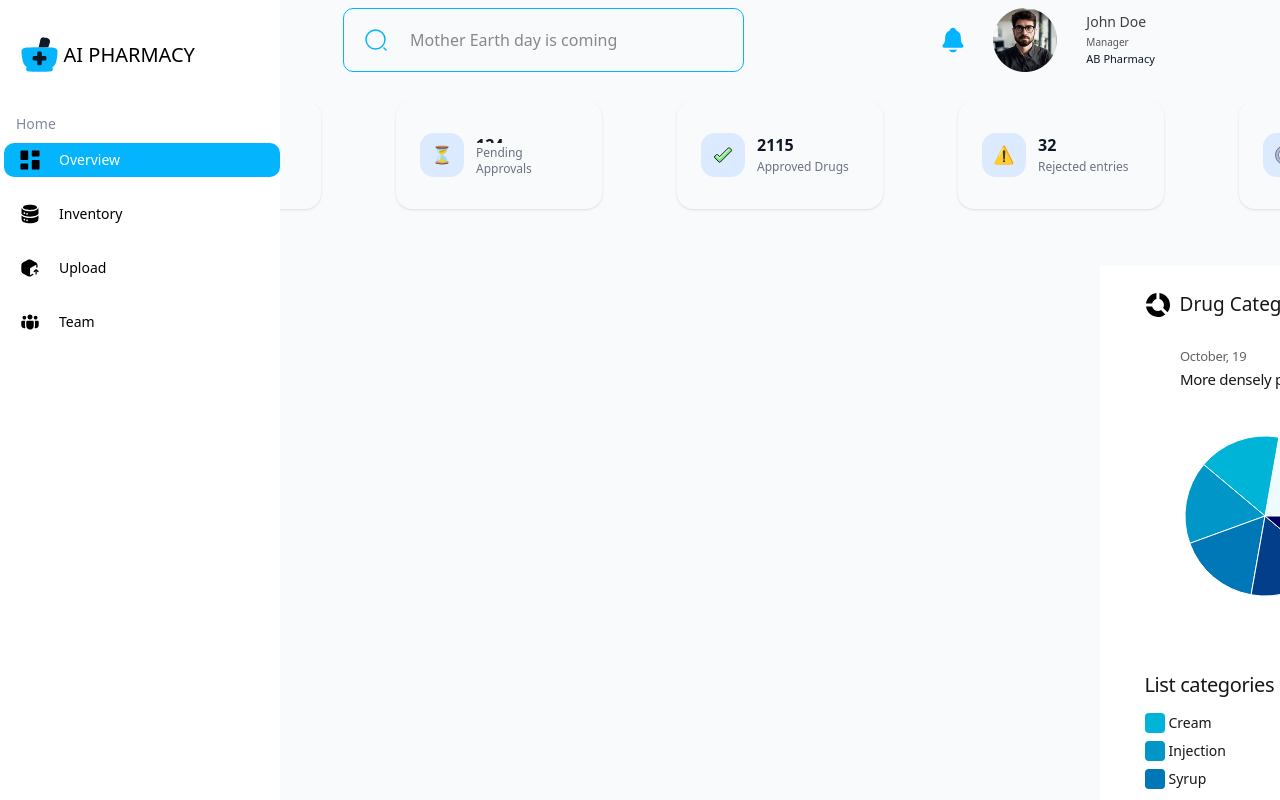
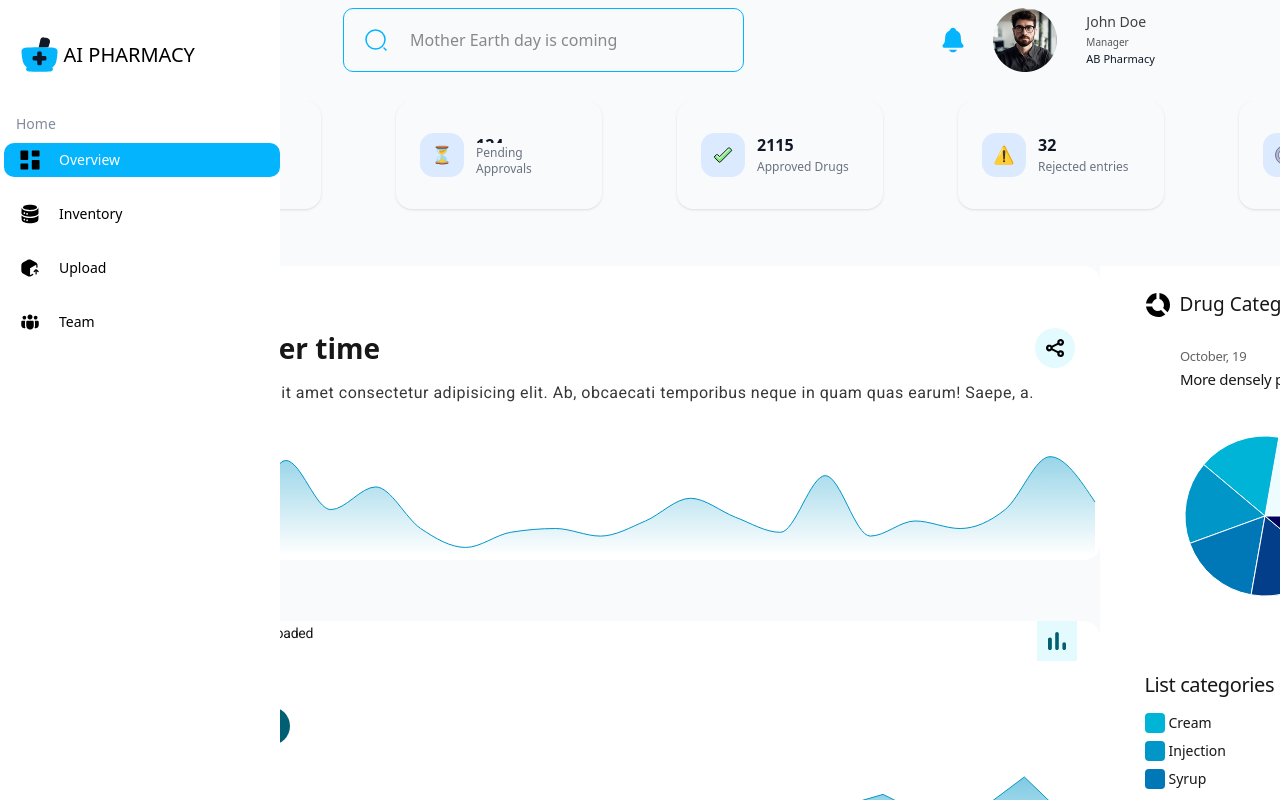
Before and after one commit to Efojensen/AI_Pharmacy, a Next.js app: page / in a window 1280 px wide. Built offline with nearby package versions, Linux system fonts and the light colour scheme.

Commit message:
Made the second graph for the main page

```diff
--- a/app/page.tsx
+++ b/app/page.tsx
@@ -1,6 +1,10 @@
+import Card from "@components/Card";
+import { BlueOutlinedButton } from "@components/Buttons";
 import StatTileRow from "@components/statusTile/StatTileRow";
+import DrugsUploadedTile from "@components/DrugsUploadedTile";
 import DrugOverview from "@components/drugOverview/DrugOverview";
 import PharmacistOverview from "@components/pharmacistOverview/PharmacistOverview";
+import { CurvedLinePlot, LinearLinePlot } from "@components/charts/lineChartPlot";
 
 export default function Home() {
   return (
@@ -8,7 +12,38 @@ export default function Home() {
       <main className="flex flex-col items-center">
         <StatTileRow/>
         <div className='flex'>
-          <div className='flex w-[62.4375rem]'>
+          <div className='flex flex-col w-[62.4375rem] gap-y-[3.8125rem]'>
+
+            {/* The first card component */}
+            <Card className='pt-[3.875rem]'>
+              <div className='flex flex-col px-[1.5625rem] items-start gap-y-[.8125rem] mb-[1.5625rem]'>
+                <div className='flex w-full justify-between'>
+                  <h2 className='font-bold text-[1.75rem] leading-[2.5rem]'>Uploads over time</h2>
+                  <BlueOutlinedButton
+                    icon="/svgs/share.svg"
+                    className='rounded-full'
+                  />
+                </div>
+                <h4 className='text-[1rem] tracking-[0.03125rem] leading-[1.4375rem] roboto-font text-pharmacistOverviewText'>Lorem ipsum dolor sit amet consectetur adipisicing elit. Ab, obcaecati temporibus neque in quam quas earum! Saepe, a.</h4>
+              </div>
+              <CurvedLinePlot/>
+            </Card>
+
+            {/* The second card component */}
+            <Card className='flex flex-col'>
+              <div className='flex w-full justify-between pl-[5.25rem] pr-[1.4375rem]'>
+                <DrugsUploadedTile
+                  change='2.45%'
+                  changeSign="+"
+                  quantity="2458"
+                  title='Total Drugs Uploaded'
+                />
+                <BlueOutlinedButton
+                  icon='/svgs/analytics.svg'
+                />
+              </div>
+              <LinearLinePlot/>
+            </Card>
           </div>
           <div className='flex flex-col'>
             <DrugOverview/>
--- a/components/Buttons.tsx
+++ b/components/Buttons.tsx
@@ -2,7 +2,8 @@ import Image from 'next/image'
 
 interface ButtonProps {
     icon?: string
-    label: string
+    label?: string
+    className?: string
 }
 
 export const NormalButton:React.FC<ButtonProps> = ({ label, icon }) => {
@@ -61,3 +62,16 @@ export const FilledButton:React.FC<ButtonProps> = ({ label, icon }) => {
         </button>
     )
 }
+
+export const BlueOutlinedButton: React.FC<ButtonProps> = ({ icon, className }) => {
+    return (
+        <button className={`flex bg-buttonBgColor size-[2.5rem] hover:cursor-pointer items-center justify-center ${className}`}>
+            <Image
+                width={18}
+                height={20}
+                src={icon!}
+                alt={icon!.slice(5)}
+            />
+        </button>
+    )
+}
--- /dev/null
+++ b/components/DrugsUploadedTile.tsx
@@ -0,0 +1,18 @@
+interface DrugsUploadedTileProps {
+    title: string
+    change: string
+    quantity: string
+    changeSign: '+'| '-'
+}
+
+const DrugsUploadedTile:React.FC<DrugsUploadedTileProps> = ({ title, quantity, change, changeSign }) => {
+    return (
+        <section className='flex flex-col items-center gap-y-[0.625rem] mb-[1.6875rem]'>
+            <h3 className='text-sm text-center leading-[1.5rem] tracking-[-.0175rem] roboto-font'>{title}</h3>
+            <h4 className='roboto-font text-[1.75rem] font-bold text-center'>{quantity}</h4>
+            <button className='px-[0.75rem] py-[0.4375rem] bg-[#005F73] rounded-[3.625rem]'>{changeSign} {change}</button>
+        </section>
+    )
+}
+
+export default DrugsUploadedTile
--- /dev/null
+++ b/components/charts/ConstChartData.ts
@@ -0,0 +1,55 @@
+import { LineChartType } from "./ChartTypes";
+
+export const sampleData: LineChartType[] = [
+    { name: 'Page A', uv: 4000, pv: 2400, amt: 2400 },
+    { name: 'Page B', uv: 3000, pv: 1398, amt: 2210 },
+    // { name: 'Page C', uv: 2000, pv: 9800, amt: 2290 },
+    { name: 'Page D', uv: 2780, pv: 3908, amt: 2000 },
+    { name: 'Page E', uv: 1890, pv: 4800, amt: 2181 },
+    { name: 'Page F', uv: 2390, pv: 3800, amt: 2500 },
+    { name: 'Page G', uv: 3490, pv: 4300, amt: 2100 },
+];
+
+export const firstCardData: LineChartType[] = [
+    { name: 'Day 1', uv: 1200, pv: 900, amt: 1100 },
+    { name: 'Day 2', uv: 3400, pv: 1700, amt: 2900 },
+    { name: 'Day 3', uv: 2100, pv: 3200, amt: 2200 },
+    { name: 'Day 4', uv: 2800, pv: 800, amt: 2500 },
+    { name: 'Day 5', uv: 1500, pv: 2500, amt: 1600 },
+    { name: 'Day 6', uv: 3700, pv: 1200, amt: 3000 },
+    { name: 'Day 7', uv: 1900, pv: 1800, amt: 2000 },
+    { name: 'Day 8', uv: 3100, pv: 700, amt: 2700 },
+    { name: 'Day 9', uv: 2500, pv: 200, amt: 2300 },
+    { name: 'Day 10', uv: 3300, pv: 600, amt: 2600 },
+    { name: 'Day 11', uv: 2200, pv: 700, amt: 2100 },
+    { name: 'Day 12', uv: 2900, pv: 500, amt: 2400 },
+    { name: 'Day 13', uv: 3500, pv: 900, amt: 2700 },
+    { name: 'Day 14', uv: 3000, pv: 1500, amt: 2600 },
+    { name: 'Day 15', uv: 3800, pv: 1000, amt: 3100 },
+    { name: 'Day 16', uv: 3400, pv: 600, amt: 2900 },
+    { name: 'Day 17', uv: 2600, pv: 2100, amt: 2400 },
+    { name: 'Day 18', uv: 3100, pv: 500, amt: 2700 },
+    { name: 'Day 19', uv: 3600, pv: 900, amt: 3000 },
+    { name: 'Day 20', uv: 3300, pv: 700, amt: 2700 },
+    { name: 'Day 21', uv: 2800, pv: 1200, amt: 2500 },
+    { name: 'Day 22', uv: 1900, pv: 2600, amt: 2000 },
+    { name: 'Day 23', uv: 3700, pv: 1400, amt: 3100 },
+];
+
+export const secondCardData: LineChartType[] = [
+    { name: 'Day 1', uv: 800, pv: 1200, amt: 900 },
+    { name: 'Day 2', uv: 1500, pv: 1000, amt: 1300 },
+    { name: 'Day 3', uv: 1900, pv: 800, amt: 1600 },
+    { name: 'Day 4', uv: 1000, pv: 200, amt: 1100 },
+    { name: 'Day 5', uv: 2500, pv: 700, amt: 2000 },
+    { name: 'Day 6', uv: 1700, pv: 800, amt: 1600 },
+    { name: 'Day 7', uv: 2100, pv: 600, amt: 1900 },
+    { name: 'Day 8', uv: 900, pv: 1010, amt: 1000 },
+    { name: 'Day 9', uv: 2000, pv: 500, amt: 1700 },
+    { name: 'Day 10', uv: 1200, pv: 960, amt: 1300 },
+    { name: 'Day 11', uv: 2600, pv: 1100, amt: 2200 },
+    { name: 'Day 12', uv: 1400, pv: 1370, amt: 1500 },
+    { name: 'Day 13', uv: 2300, pv: 900, amt: 2000 },
+    { name: 'Day 14', uv: 1000, pv: 1600, amt: 1200 },
+    { name: 'Day 15', uv: 2700, pv: 700, amt: 2200 },
+];
--- a/components/charts/PieChart.tsx
+++ b/components/charts/PieChart.tsx
@@ -7,6 +7,7 @@ const CustomLegend = (props) => {
 
     return (
         <div className='flex flex-col w-[19.375rem] mt-[3.65625rem]'>
+            {/* TODO: Make button component */}
             <span className='text-xl font-medium leading-[1.40625rem] justify-between tracking-[-0.025rem]'>List categories</span>
             <div className="grid grid-cols-2 gap-2 mt-4">
                 {payload.map((entry, index) => (
--- a/components/charts/lineChartPlot.tsx
+++ b/components/charts/lineChartPlot.tsx
@@ -1,27 +1,73 @@
 // src/components/LineChartPlot.js
 "use client";
 
-import { LineChart, Line, ResponsiveContainer } from "recharts";
+import { firstCardData, sampleData, secondCardData } from "./ConstChartData";
+import { LineChart, Line, ResponsiveContainer, Area, AreaChart } from "recharts";
 
-const sampleData = [
-    { name: 'Page A', uv: 4000, pv: 2400, amt: 2400 },
-    { name: 'Page B', uv: 3000, pv: 1398, amt: 2210 },
-    // { name: 'Page C', uv: 2000, pv: 9800, amt: 2290 },
-    { name: 'Page D', uv: 2780, pv: 3908, amt: 2000 },
-    { name: 'Page E', uv: 1890, pv: 4800, amt: 2181 },
-    { name: 'Page F', uv: 2390, pv: 3800, amt: 2500 },
-    { name: 'Page G', uv: 3490, pv: 4300, amt: 2100 },
-];
-
-const LineChartPlot = () => {
+export const LineChartPlot = () => {
     return (
         <ResponsiveContainer width="100%" height={47} className='flex-1'>
             <LineChart data={sampleData} responsive>
-                <Line type="monotone" dataKey="pv" stroke="#8884d8" dot={false}/>
-                <Line type="monotone" dataKey="uv" stroke="#82ca9d" dot={false}/>
+                <Line type="monotone" dataKey="pv" stroke="#8884d8" dot={false} />
+                <Line type="monotone" dataKey="uv" stroke="#82ca9d" dot={false} />
             </LineChart>
         </ResponsiveContainer>
     );
 };
 
-export default LineChartPlot;
+
+export const CurvedLinePlot = () => {
+    return (
+        <ResponsiveContainer width="100%" height={131}>
+            <AreaChart data={firstCardData}>
+                <defs>
+                    <linearGradient id="colorPv" x1="0" y1="0" x2="0" y2="1">
+                        <stop offset="0%" stopColor="#0096C7" stopOpacity={0.5} />
+                        <stop offset="100%" stopColor="#0096C7" stopOpacity={0} />
+                    </linearGradient>
+                </defs>
+
+                <Area
+                    type="monotone"
+                    dataKey="pv"
+                    stroke="#0096C7"
+                    fillOpacity={1}
+                    fill="url(#colorPv)"
+                />
+            </AreaChart>
+        </ResponsiveContainer>
+    );
+};
+
+export const LinearLinePlot = () => {
+    return (
+        <ResponsiveContainer width="100%" height={131}>
+            <AreaChart data={secondCardData}>
+                <defs>
+                    <linearGradient id="colorPv" x1="0" y1="0" x2="0" y2="1">
+                        <stop offset="0%" stopColor="#0096C7" stopOpacity={0.5} />
+                        <stop offset="100%" stopColor="#0096C7" stopOpacity={0} />
+                    </linearGradient>
+                </defs>
+
+                <Area
+                    type="linear"
+                    dataKey="pv"
+                    stroke="#0096C7"
+                    fillOpacity={1}
+                    fill="url(#colorPv)"
+                />
+            </AreaChart>
+        </ResponsiveContainer>
+    );
+};
+
+// export const FirstCardLinePlot = () => {
+//     return (
+//         <ResponsiveContainer width='100%' height={131}>
+//             <LineChart data={firstCardData} responsive>
+//                 <Line type='monotone' dataKey='pv' stroke='#0096C7'/>
+//             </LineChart>
+//         </ResponsiveContainer>
+//     )
+// }
--- a/components/drugOverview/DatePopulateGraph.tsx
+++ b/components/drugOverview/DatePopulateGraph.tsx
@@ -1,5 +1,5 @@
 import Image from 'next/image'
-import LineChartPlot from "@components/charts/lineChartPlot"
+import { LineChartPlot } from "@components/charts/lineChartPlot"
 
 interface DatePopulateGraphProps {
     someDate: Date
--- a/styles/globals.css
+++ b/styles/globals.css
@@ -20,6 +20,7 @@
     --color-approvedText: #037847;
     --color-rejectedText: #8F130A;
     --color-databaseDesc: #667085;
+    --color-buttonBgColor: #E3FAFF;
     --color-statTileSvgBg: #DBEAFE;
     --color-someBlueColor: #101828;
     --color-dbButtonColor: #344054;
@@ -28,7 +29,7 @@
     --color-statTileDescText: #6A7282;
     --color-databaseBorderColor: #EAECF0;
     --color-outlinedBtnBorderClr: #D0D5DD;
-    --color-pharmacistOverviewText: #383838
+    --color-pharmacistOverviewText: #383838;
     --color-background: var(--background);
     --color-foreground: var(--foreground);
     --font-sans: var(--font-poppins);
```
Also changed, not shown: public/svgs/analytics.svg (added), public/svgs/share.svg (added).
